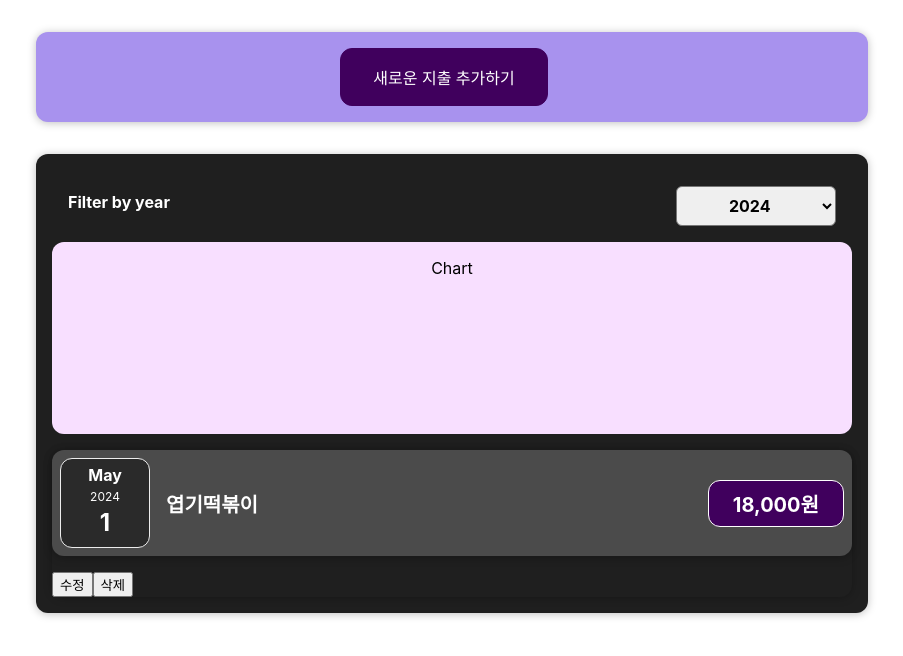
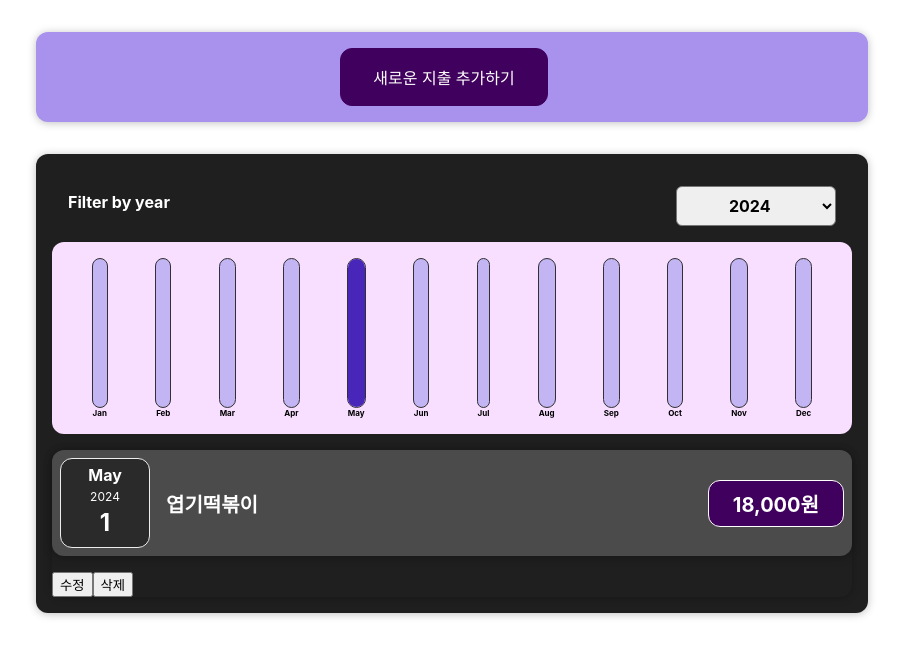
Before and after one commit to SJHlll/react-basic-study-20240501, a React (Create React App) app: page / in a window 1280 px wide. Shown: the top 656 px of the page, without its empty margins (188-1091 px from the left). Built offline with nearby package versions, Linux system fonts and the light colour scheme.

Commit message:
11. chart 구현 완료

```diff
--- a/src/components/Chart/Chart.js
+++ b/src/components/Chart/Chart.js
@@ -1,8 +1,29 @@
 import React from 'react';
 import './Chart.css';
+import ChartBar from './ChartBar';
 
-const Chart = () => {
-  return <div className="chart">Chart</div>;
+const Chart = ({ dataPoints }) => {
+  // 1년치 지출 총액이 필요하다 (비율 기준 설정이 가능)
+  const dataPointsValue = dataPoints.map((dp) => dp.value); // value만 들어있는 배열로 추출
+
+  // 1년치 총액
+  // a : 리턴결과에 대한 누적값, b : 배열에서 하나씩 꺼낸 값
+  let totalValue = dataPointsValue.reduce((a, b) => a + b, 0);
+
+  return (
+    <div className="chart">
+      {dataPoints.map(({ label, value }) => {
+        return (
+          <ChartBar
+            key={label}
+            label={label}
+            currentValue={value}
+            totalValue={totalValue}
+          />
+        );
+      })}
+    </div>
+  );
 };
 
 export default Chart;
--- a/src/components/Chart/ChartBar.js
+++ b/src/components/Chart/ChartBar.js
@@ -1,13 +1,23 @@
 import React from 'react';
 import './ChartBar.css';
 
-const ChartBar = () => {
+const ChartBar = ({ label, currentValue, totalValue }) => {
+  let barFillHeight = '0%';
+
+  if (totalValue > 0) {
+    const percentage = (currentValue / totalValue) * 100;
+    barFillHeight = percentage + '%';
+  }
+
   return (
     <div className="chart-bar">
       <div className="chart-bar__inner">
-        <div className="chart-bar__fill"></div>
+        <div
+          className="chart-bar__fill"
+          style={{ height: barFillHeight }}
+        ></div>
       </div>
-      <div className="chart-bar__label"></div>
+      <div className="chart-bar__label">{label}</div>
     </div>
   );
 };
--- a/src/components/Expense/ExpenseChart.js
+++ b/src/components/Expense/ExpenseChart.js
@@ -1,7 +1,7 @@
 import React from 'react';
 import Chart from '../Chart/Chart';
 
-const ExpenseChart = () => {
+const ExpenseChart = ({ expenses }) => {
   const chartDataPoints = [
     { label: 'Jan', value: 0 },
     { label: 'Feb', value: 0 },
@@ -17,6 +17,17 @@
     { label: 'Dec', value: 0 },
   ];
 
+  // 선택년도의 모든 지출 데이터를 꺼내 월을 추출하고
+  // 해당 월의 지출 총액을 chartDataPoints의 월 value에 누적
+  expenses.forEach((exp) => {
+    // 이 월 정보는 실제 월에서 1이 감소되어 있다
+    // 오히려 인덱스를 지목하기 좋아진다
+    const expenseMonth = exp.date.getMonth();
+    const expensePrice = exp.price;
+
+    chartDataPoints[expenseMonth].value += expensePrice;
+  });
+
   return <Chart dataPoints={chartDataPoints} />;
 };
 
--- a/src/components/Expense/Expenses.js
+++ b/src/components/Expense/Expenses.js
@@ -50,7 +50,7 @@
   return (
     <Card className="expenses">
       <ExpenseFilter onChangeFilter={filterChangeHandler} />
-      <ExpenseChart />
+      <ExpenseChart expenses={filteredItems} />
       {expenseContent}
     </Card>
   );
--- a/src/components/NewExpense/ExpenseForm.js
+++ b/src/components/NewExpense/ExpenseForm.js
@@ -38,7 +38,7 @@
 
     const newExpense = {
       title: userInput.title,
-      price: userInput.price,
+      price: +userInput.price,
       date: new Date(userInput.date),
     };
 
```
